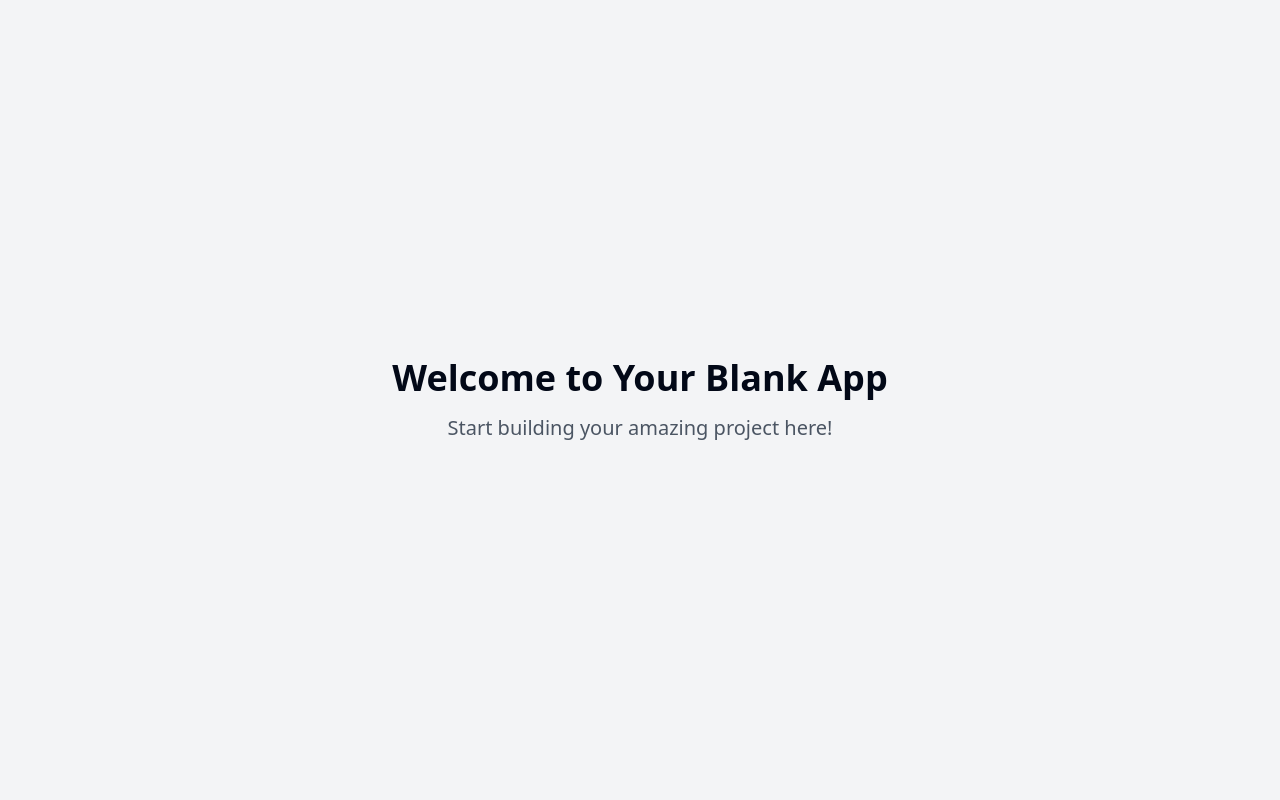
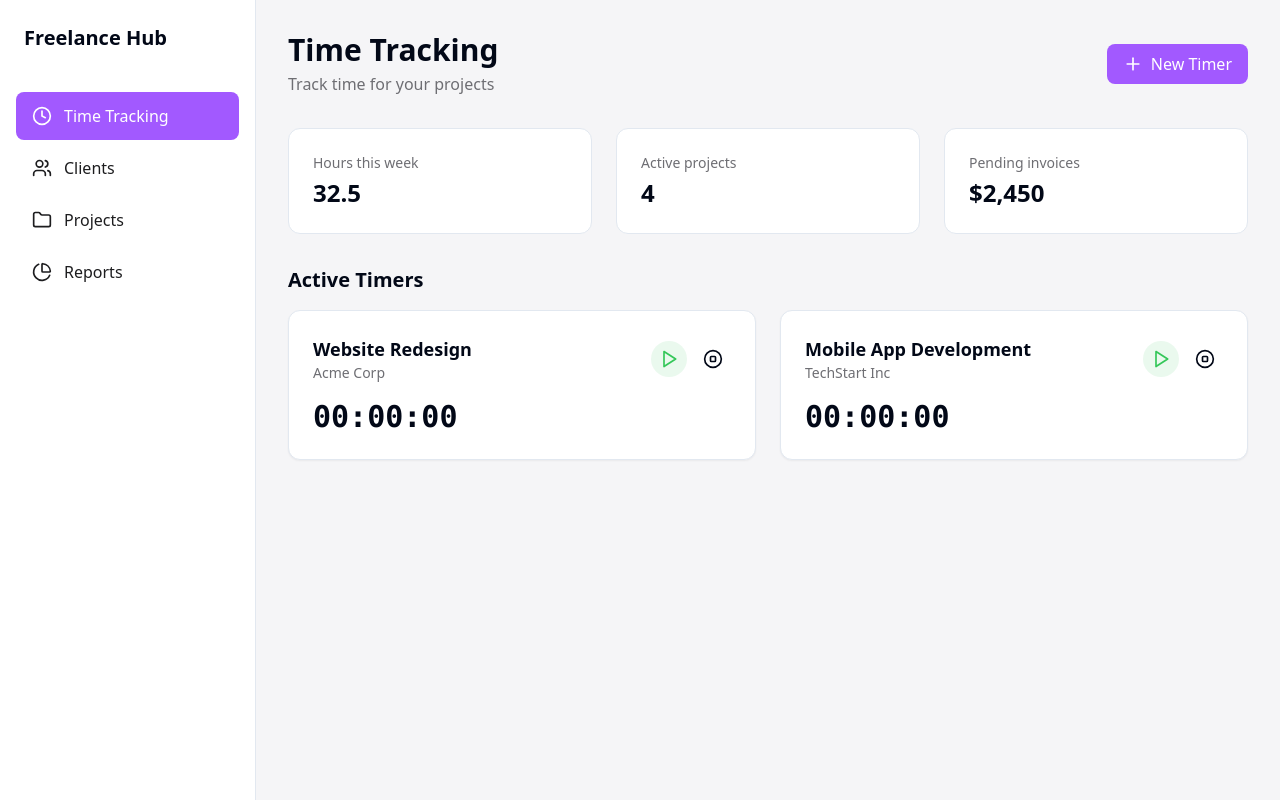
Before and after one commit to vjayanthr/freelance-tracker-hub, a React (Vite) app: page / in a window 1280 px wide. Built offline with nearby package versions, Linux system fonts and the light colour scheme.

Commit message:
Create time tracking web app
Implement a fully functioning web application for freelancers to manage their time, clients, projects, and payments.
[skip gpt_engineer]

```diff
--- a/src/App.tsx
+++ b/src/App.tsx
@@ -2,7 +2,7 @@ import { Toaster } from "@/components/ui/toaster";
 import { Toaster as Sonner } from "@/components/ui/sonner";
 import { TooltipProvider } from "@/components/ui/tooltip";
 import { QueryClient, QueryClientProvider } from "@tanstack/react-query";
-import { BrowserRouter, Routes, Route } from "react-router-dom";
+import { BrowserRouter, Routes, Route, Navigate } from "react-router-dom";
 import Index from "./pages/Index";
 
 const queryClient = new QueryClient();
@@ -15,6 +15,9 @@ const App = () => (
       <BrowserRouter>
         <Routes>
           <Route path="/" element={<Index />} />
+          <Route path="/clients" element={<Navigate to="/" replace />} />
+          <Route path="/projects" element={<Navigate to="/" replace />} />
+          <Route path="/reports" element={<Navigate to="/" replace />} />
         </Routes>
       </BrowserRouter>
     </TooltipProvider>
--- /dev/null
+++ b/src/components/Layout.tsx
@@ -0,0 +1,69 @@
+import { Link, useLocation } from "react-router-dom";
+import { Clock, Users, Folder, PieChart, Menu } from "lucide-react";
+import { useState } from "react";
+import { cn } from "@/lib/utils";
+
+const navItems = [
+  { icon: Clock, label: "Time Tracking", path: "/" },
+  { icon: Users, label: "Clients", path: "/clients" },
+  { icon: Folder, label: "Projects", path: "/projects" },
+  { icon: PieChart, label: "Reports", path: "/reports" },
+];
+
+export default function Layout({ children }: { children: React.ReactNode }) {
+  const [isMobileMenuOpen, setIsMobileMenuOpen] = useState(false);
+  const location = useLocation();
+
+  return (
+    <div className="min-h-screen bg-[#F5F5F7]">
+      {/* Mobile Header */}
+      <div className="lg:hidden bg-white border-b px-4 py-3 flex items-center justify-between">
+        <h1 className="text-xl font-semibold">Freelance Hub</h1>
+        <button
+          onClick={() => setIsMobileMenuOpen(!isMobileMenuOpen)}
+          className="p-2 hover:bg-muted rounded-md transition-colors"
+        >
+          <Menu className="h-6 w-6" />
+        </button>
+      </div>
+
+      <div className="flex h-[calc(100vh-57px)] lg:h-screen">
+        {/* Sidebar */}
+        <nav
+          className={cn(
+            "fixed inset-0 z-50 bg-white lg:static w-64 transform transition-transform duration-200 ease-in-out border-r",
+            isMobileMenuOpen ? "translate-x-0" : "-translate-x-full lg:translate-x-0"
+          )}
+        >
+          <div className="p-6 hidden lg:block">
+            <h1 className="text-xl font-semibold">Freelance Hub</h1>
+          </div>
+          <div className="space-y-1 p-4">
+            {navItems.map((item) => (
+              <Link
+                key={item.path}
+                to={item.path}
+                className={cn(
+                  "flex items-center space-x-3 px-4 py-3 rounded-lg transition-colors",
+                  location.pathname === item.path
+                    ? "bg-primary text-white"
+                    : "hover:bg-muted text-secondary"
+                )}
+              >
+                <item.icon className="h-5 w-5" />
+                <span>{item.label}</span>
+              </Link>
+            ))}
+          </div>
+        </nav>
+
+        {/* Main Content */}
+        <main className="flex-1 overflow-auto p-6 lg:p-8">
+          <div className="max-w-6xl mx-auto">
+            {children}
+          </div>
+        </main>
+      </div>
+    </div>
+  );
+}
--- /dev/null
+++ b/src/components/Timer.tsx
@@ -0,0 +1,66 @@
+import { useState, useEffect } from "react";
+import { Play, Pause, StopCircle } from "lucide-react";
+import { cn } from "@/lib/utils";
+
+interface TimerProps {
+  projectName: string;
+  clientName: string;
+}
+
+export default function Timer({ projectName, clientName }: TimerProps) {
+  const [isRunning, setIsRunning] = useState(false);
+  const [time, setTime] = useState(0);
+
+  useEffect(() => {
+    let interval: number;
+    if (isRunning) {
+      interval = setInterval(() => {
+        setTime((prevTime) => prevTime + 1);
+      }, 1000);
+    }
+    return () => clearInterval(interval);
+  }, [isRunning]);
+
+  const formatTime = (seconds: number) => {
+    const hours = Math.floor(seconds / 3600);
+    const minutes = Math.floor((seconds % 3600) / 60);
+    const remainingSeconds = seconds % 60;
+    return `${hours.toString().padStart(2, "0")}:${minutes
+      .toString()
+      .padStart(2, "0")}:${remainingSeconds.toString().padStart(2, "0")}`;
+  };
+
+  const handleReset = () => {
+    setIsRunning(false);
+    setTime(0);
+  };
+
+  return (
+    <div className="bg-white rounded-xl p-6 shadow-sm border animate-fade-up">
+      <div className="flex items-center justify-between mb-4">
+        <div>
+          <h3 className="font-semibold text-lg">{projectName}</h3>
+          <p className="text-sm text-muted-foreground">{clientName}</p>
+        </div>
+        <div className="flex items-center space-x-2">
+          <button
+            onClick={() => setIsRunning(!isRunning)}
+            className={cn(
+              "p-2 rounded-full transition-colors",
+              isRunning ? "bg-warning/10 text-warning" : "bg-success/10 text-success"
+            )}
+          >
+            {isRunning ? <Pause className="h-5 w-5" /> : <Play className="h-5 w-5" />}
+          </button>
+          <button
+            onClick={handleReset}
+            className="p-2 rounded-full hover:bg-destructive/10 hover:text-destructive transition-colors"
+          >
+            <StopCircle className="h-5 w-5" />
+          </button>
+        </div>
+      </div>
+      <div className="text-3xl font-mono font-semibold">{formatTime(time)}</div>
+    </div>
+  );
+}
--- a/src/pages/Index.tsx
+++ b/src/pages/Index.tsx
@@ -1,14 +1,59 @@
-// Update this page (the content is just a fallback if you fail to update the page)
+import Layout from "@/components/Layout";
+import Timer from "@/components/Timer";
+import { Plus } from "lucide-react";
 
-const Index = () => {
+export default function Index() {
+  // Mock data for demonstration
+  const activeTimers = [
+    { id: 1, projectName: "Website Redesign", clientName: "Acme Corp" },
+    { id: 2, projectName: "Mobile App Development", clientName: "TechStart Inc" },
+  ];
+
+  const stats = [
+    { label: "Hours this week", value: "32.5" },
+    { label: "Active projects", value: "4" },
+    { label: "Pending invoices", value: "$2,450" },
+  ];
+
   return (
-    <div className="min-h-screen flex items-center justify-center bg-gray-100">
-      <div className="text-center">
-        <h1 className="text-4xl font-bold mb-4">Welcome to Your Blank App</h1>
-        <p className="text-xl text-gray-600">Start building your amazing project here!</p>
+    <Layout>
+      <div className="space-y-8">
+        {/* Header */}
+        <div className="flex items-center justify-between">
+          <div>
+            <h1 className="text-3xl font-semibold">Time Tracking</h1>
+            <p className="text-muted-foreground mt-1">Track time for your projects</p>
+          </div>
+          <button className="bg-primary text-white px-4 py-2 rounded-lg hover:bg-primary/90 transition-colors flex items-center space-x-2">
+            <Plus className="h-5 w-5" />
+            <span>New Timer</span>
+          </button>
+        </div>
+
+        {/* Stats */}
+        <div className="grid grid-cols-1 md:grid-cols-3 gap-6">
+          {stats.map((stat) => (
+            <div key={stat.label} className="bg-white rounded-xl p-6 border animate-fade-up">
+              <p className="text-sm text-muted-foreground">{stat.label}</p>
+              <p className="text-2xl font-semibold mt-1">{stat.value}</p>
+            </div>
+          ))}
+        </div>
+
+        {/* Active Timers */}
+        <div>
+          <h2 className="text-xl font-semibold mb-4">Active Timers</h2>
+          <div className="grid grid-cols-1 lg:grid-cols-2 gap-6">
+            {activeTimers.map((timer) => (
+              <Timer
+                key={timer.id}
+                projectName={timer.projectName}
+                clientName={timer.clientName}
+              />
+            ))}
+          </div>
+        </div>
       </div>
-    </div>
+    </Layout>
   );
-};
-
-export default Index;
+}
--- a/tailwind.config.ts
+++ b/tailwind.config.ts
@@ -12,85 +12,98 @@ export default {
   theme: {
     container: {
       center: true,
-			padding: '2rem',
+      padding: "2rem",
       screens: {
-				'2xl': '1400px'
-			}
+        "2xl": "1400px",
+      },
     },
     extend: {
       colors: {
-				border: 'hsl(var(--border))',
-				input: 'hsl(var(--input))',
-				ring: 'hsl(var(--ring))',
-				background: 'hsl(var(--background))',
-				foreground: 'hsl(var(--foreground))',
+        border: "hsl(var(--border))",
+        input: "hsl(var(--input))",
+        ring: "hsl(var(--ring))",
+        background: "hsl(var(--background))",
+        foreground: "hsl(var(--foreground))",
         primary: {
-					DEFAULT: 'hsl(var(--primary))',
-					foreground: 'hsl(var(--primary-foreground))'
+          DEFAULT: "#A259FF",
+          foreground: "#FFFFFF",
         },
         secondary: {
-					DEFAULT: 'hsl(var(--secondary))',
-					foreground: 'hsl(var(--secondary-foreground))'
+          DEFAULT: "#1D1D1F",
+          foreground: "#F5F5F7",
+        },
+        success: {
+          DEFAULT: "#34C759",
+          foreground: "#FFFFFF",
+        },
+        warning: {
+          DEFAULT: "#FF9F0A",
+          foreground: "#FFFFFF",
         },
         destructive: {
-					DEFAULT: 'hsl(var(--destructive))',
-					foreground: 'hsl(var(--destructive-foreground))'
+          DEFAULT: "hsl(var(--destructive))",
+          foreground: "hsl(var(--destructive-foreground))",
         },
         muted: {
-					DEFAULT: 'hsl(var(--muted))',
-					foreground: 'hsl(var(--muted-foreground))'
+          DEFAULT: "#F5F5F7",
+          foreground: "#6E6E73",
         },
         accent: {
-					DEFAULT: 'hsl(var(--accent))',
-					foreground: 'hsl(var(--accent-foreground))'
+          DEFAULT: "#A259FF",
+          foreground: "#FFFFFF",
         },
         popover: {
-					DEFAULT: 'hsl(var(--popover))',
-					foreground: 'hsl(var(--popover-foreground))'
+          DEFAULT: "hsl(var(--popover))",
+          foreground: "hsl(var(--popover-foreground))",
         },
         card: {
-					DEFAULT: 'hsl(var(--card))',
-					foreground: 'hsl(var(--card-foreground))'
+          DEFAULT: "#FFFFFF",
+          foreground: "#1D1D1F",
         },
-				sidebar: {
-					DEFAULT: 'hsl(var(--sidebar-background))',
-					foreground: 'hsl(var(--sidebar-foreground))',
-					primary: 'hsl(var(--sidebar-primary))',
-					'primary-foreground': 'hsl(var(--sidebar-primary-foreground))',
-					accent: 'hsl(var(--sidebar-accent))',
-					'accent-foreground': 'hsl(var(--sidebar-accent-foreground))',
-					border: 'hsl(var(--sidebar-border))',
-					ring: 'hsl(var(--sidebar-ring))'
-				}
       },
       borderRadius: {
-				lg: 'var(--radius)',
-				md: 'calc(var(--radius) - 2px)',
-				sm: 'calc(var(--radius) - 4px)'
+        lg: "var(--radius)",
+        md: "calc(var(--radius) - 2px)",
+        sm: "calc(var(--radius) - 4px)",
       },
       keyframes: {
-				'accordion-down': {
-					from: {
-						height: '0'
+        "fade-up": {
+          "0%": {
+            opacity: "0",
+            transform: "translateY(10px)",
           },
-					to: {
-						height: 'var(--radix-accordion-content-height)'
-					}
+          "100%": {
+            opacity: "1",
+            transform: "translateY(0)",
           },
-				'accordion-up': {
-					from: {
-						height: 'var(--radix-accordion-content-height)'
         },
-					to: {
-						height: '0'
-					}
-				}
+        "fade-down": {
+          "0%": {
+            opacity: "0",
+            transform: "translateY(-10px)",
+          },
+          "100%": {
+            opacity: "1",
+            transform: "translateY(0)",
+          },
+        },
+        "slide-in": {
+          "0%": {
+            opacity: "0",
+            transform: "translateX(-20px)",
+          },
+          "100%": {
+            opacity: "1",
+            transform: "translateX(0)",
+          },
+        },
       },
       animation: {
-				'accordion-down': 'accordion-down 0.2s ease-out',
-				'accordion-up': 'accordion-up 0.2s ease-out'
-			}
-		}
+        "fade-up": "fade-up 0.3s ease-out",
+        "fade-down": "fade-down 0.3s ease-out",
+        "slide-in": "slide-in 0.3s ease-out",
+      },
+    },
   },
   plugins: [require("tailwindcss-animate")],
 } satisfies Config;
```
Lines whose indentation alone changed are shown as unchanged.
